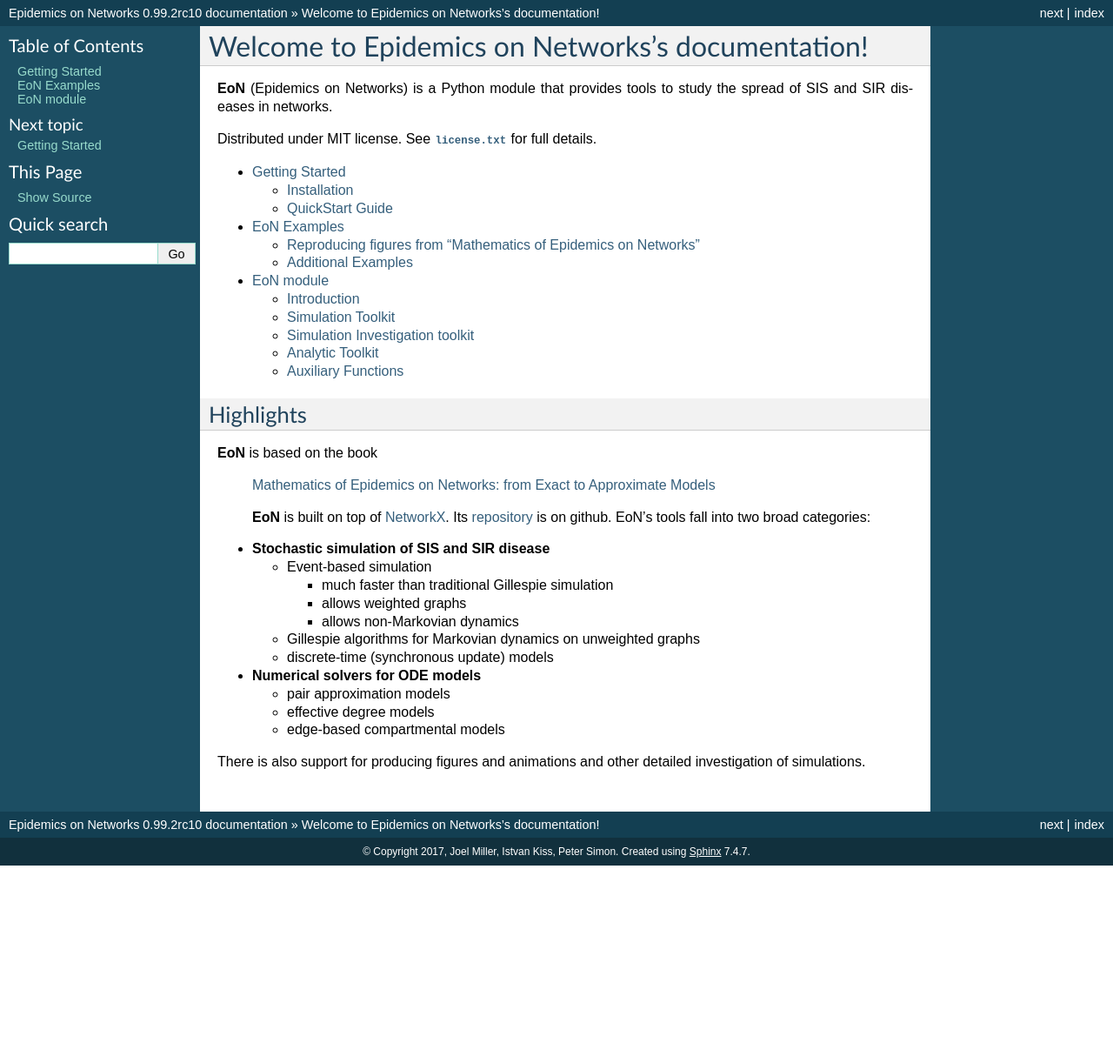
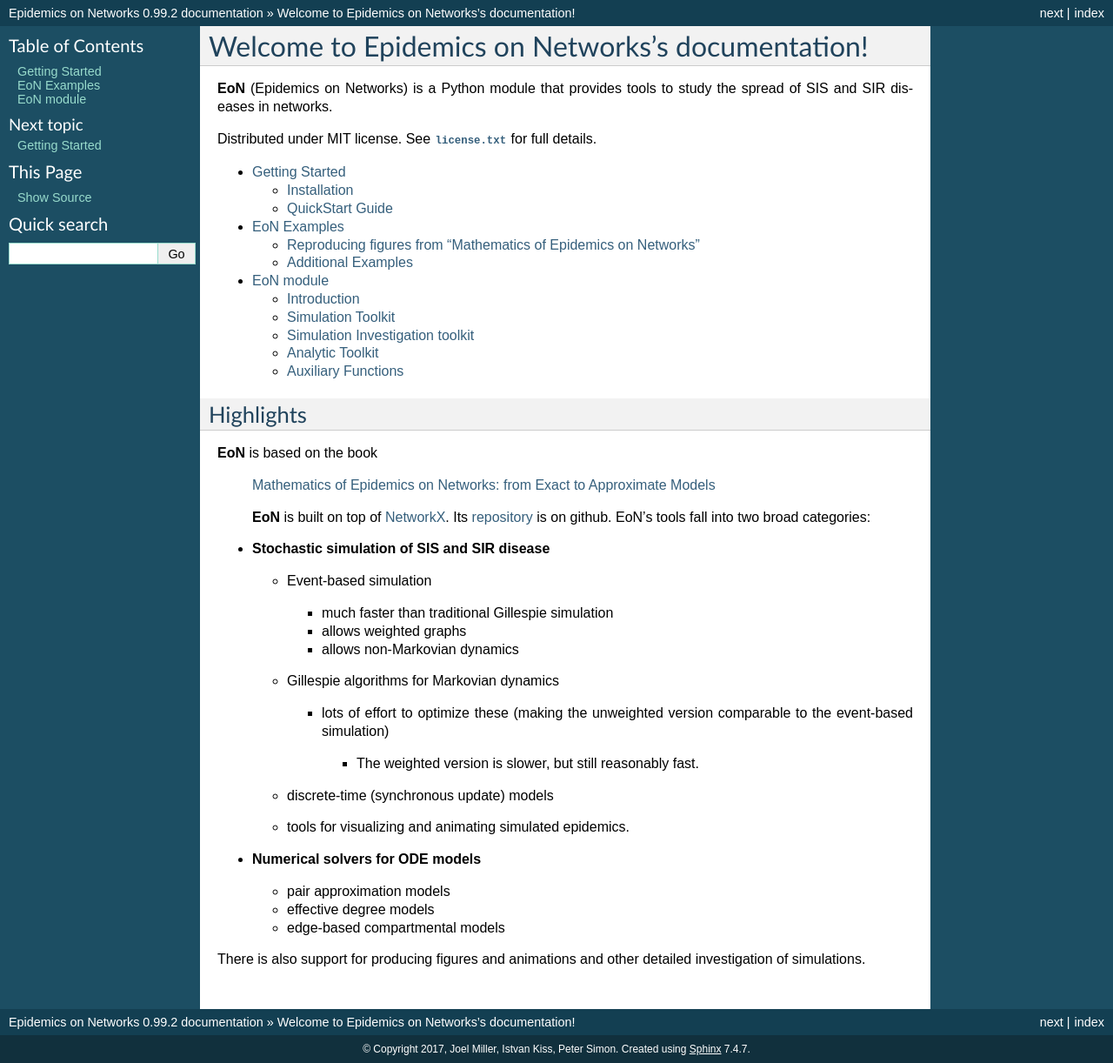
Before and after one commit to springer-math/Mathematics-of-Epidemics-on-Networks, a Sphinx documentation site: the page built from docs/index.rst, in a window 1280 px wide. Shown: the whole page at 87% size. Built offline with Sphinx 7.4.7, drawn with Linux system fonts in a browser that asks for light colours; before the commit the page ends 995 px from its top, so only the background shows below that.

Commit message:
Rename to v0.99.2

```diff
--- a/EoN/__init__.py
+++ b/EoN/__init__.py
@@ -38,7 +38,7 @@
 '''
 
 __author__ = "Joel C. Miller, Istvan Z. Kiss, and Peter Simon"
-__version__ = "0.99.2rc10"
+__version__ = "0.99.2"
 
 
 #print("warning - EoN is currently under significant development.  Interface"
--- a/docs/GettingStarted.rst
+++ b/docs/GettingStarted.rst
@@ -9,7 +9,7 @@
 
     pip install EoN
 
-This will currently install version 0.99.1.  You can also clone or download
+This will currently install version 0.99.2.  You can also clone or download
 the distribution from GitHub
 at https://github.com/springer-math/Mathematics-of-Epidemics-on-Networks to get
 a more recent version.  Then just move into the main directory and run
--- a/docs/conf.py
+++ b/docs/conf.py
@@ -61,7 +61,7 @@
 # The short X.Y version.
 version = u'0.99.2'
 # The full version, including alpha/beta/rc tags.
-release = u'0.99.2rc10'
+release = u'0.99.2'
 
 # The language for content autogenerated by Sphinx. Refer to documentation
 # for a list of supported languages.
--- a/docs/examples/bipartite/bipartite.py
+++ b/docs/examples/bipartite/bipartite.py
@@ -20,6 +20,7 @@
 
 #We have defined the two types of nodes.
 
+#now define the transmission and recovery functions:
 def trans_time_function(source, target, tau):
     if G.node[source]['type'] is 'A':
         return random.expovariate(2*tau)
--- a/docs/index.rst
+++ b/docs/index.rst
@@ -31,8 +31,13 @@
     - much faster than traditional Gillespie simulation
     - allows weighted graphs
     - allows non-Markovian dynamics
-  - Gillespie algorithms for Markovian dynamics on unweighted graphs
+  - Gillespie algorithms for Markovian dynamics
+
+    - lots of effort to optimize these (making the unweighted version comparable to the
+      event-based simulation)
+     - The weighted version is slower, but still reasonably fast.
   - discrete-time (synchronous update) models
+  - tools for visualizing and animating simulated epidemics.
 - **Numerical solvers for ODE models**
 
   - pair approximation models
--- a/setup.py
+++ b/setup.py
@@ -19,12 +19,12 @@
 
 setup(name='EoN',
       packages = ['EoN'],
-      version='0.99.2rc10',  #http://semver.org/
+      version='0.99.2',  #http://semver.org/
       description = 'Epidemics on Networks',
       author = 'Joel C. Miller, Istvan Z. Kiss, and Peter Simon',
       author_email = 'joel.c.miller.research@gmail.com',
       url = 'https://springer-math.github.io/Mathematics-of-Epidemics-on-Networks/',
-      #download_url = 'https://github.com/springer-math/Mathematics-of-Epidemics-on-Networks/archive/0.99.2.tar.gz',
+      download_url = 'https://github.com/springer-math/Mathematics-of-Epidemics-on-Networks/archive/0.99.2.tar.gz',
       keywords = ['Epidemics on Networks', 'Epidemic Sonnet Works'],
       install_requires = [
           'networkx',
```
Also changed, not shown: docs/EoN.rst (+12 -10 lines), docs/Examples.rst (+10 -4 lines).
